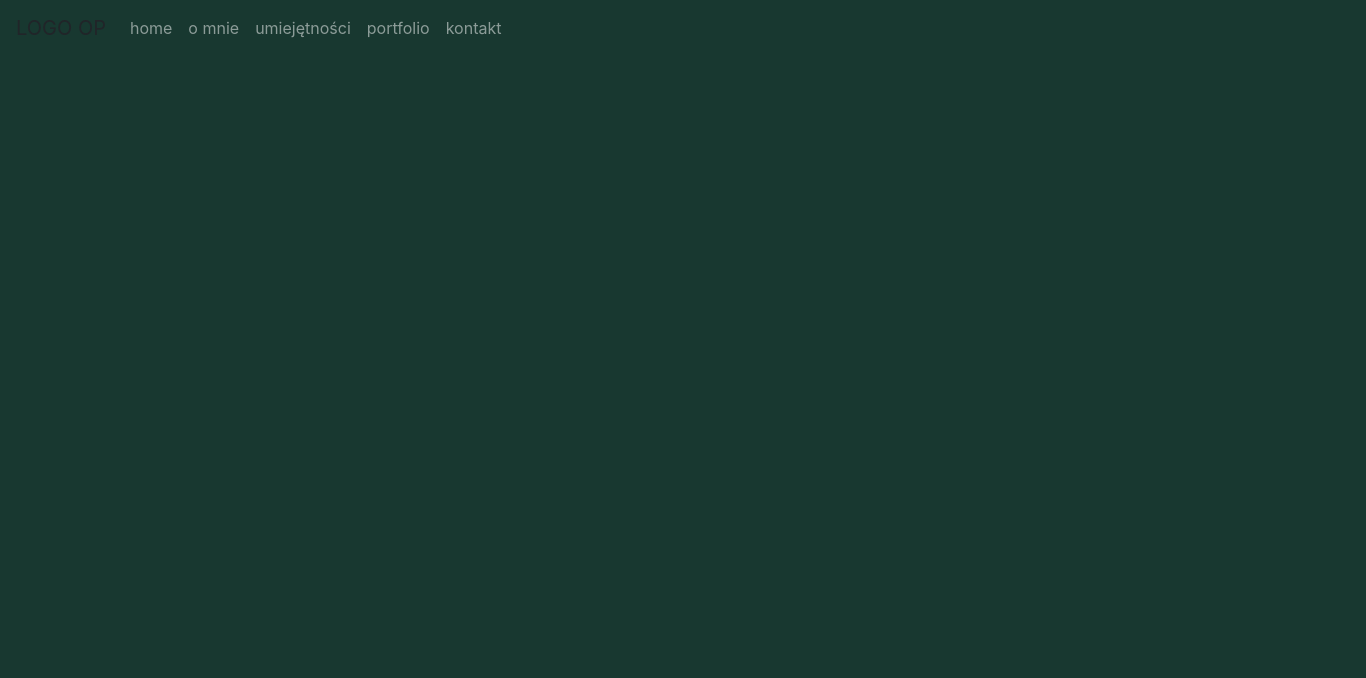
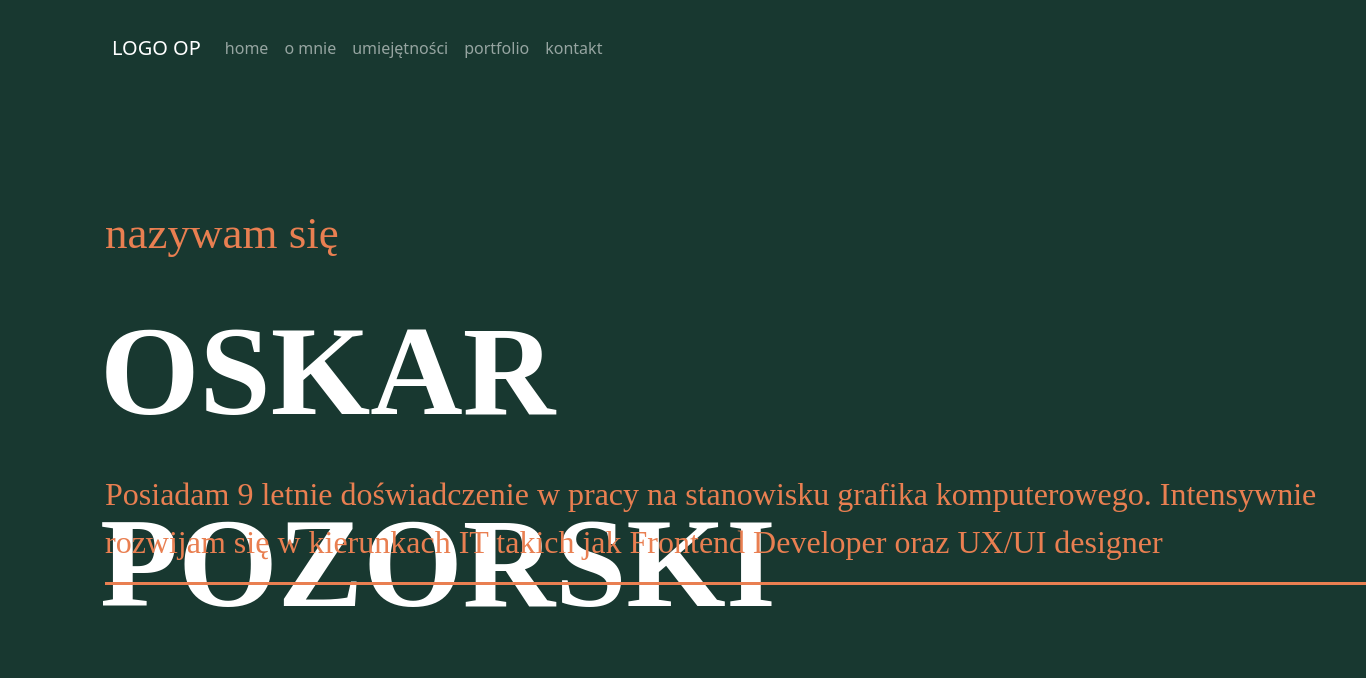
Before and after one commit to opski05/Moje-Portfolio, a website: page src/index.html in a window 1280 px wide. Shown: the whole page, 1366 px wide, since content can reach past the window. Drawn offline with nearby package versions, Linux system fonts and the light colour scheme.

Commit message:
section home

```diff
--- a/src/css/style.css
+++ b/src/css/style.css
@@ -1,9 +1,67 @@
 body{
   background-color: #183830;
   position: relative;
+  margin-left: 100px;
+  margin-right: 100px;
 }
 
 /*navbar*/
 .nav-link{
   color: #fffff;
 }
+.navbar{
+  margin-left: 100px;
+  margin-right: 100px;
+  margin-top: 20px;
+}
+
+/*home*/
+
+.home{
+  width: 100%;
+  height: 100%;
+  position: relative;
+  top: 200px;
+}
+
+.subtitle{
+  left: 5px;
+  top: 0px;
+  position: absolute;
+  color: #E97F51;
+  font-size: 45px;
+  font-family: Josefin Sans;
+  font-weight: 400;
+  word-wrap: break-word"
+}
+
+.big-title{
+  left: 0px;
+  top: 75px;
+  position: absolute;
+  color: white;
+  font-size: 128px;
+  font-family: Josefin Sans;
+  font-weight: 700;
+  text-transform: uppercase;
+  word-wrap: break-word"
+}
+
+.story{
+  width: 1261px;
+  left: 5px;
+  top: 270px;
+  position: absolute;
+  color: #E97F51;
+  font-size: 32px;
+  font-family: Josefin Sans;
+  font-weight: 300;
+  word-wrap: break-word"
+}
+
+.line{
+  width: 100%;
+  height: 3px; /* Grubość linii */
+  background-color: #E97F51; /* Kolor linii */
+  margin-top: 10px; /* Odstęp od innych elementów */
+}
--- a/src/index.html
+++ b/src/index.html
@@ -5,9 +5,10 @@
     <meta name="viewport" content="width=device-width, initial-scale=1.0">
     <meta http-equiv="X-UA-Compatible" content="ie=edge">
     <title>OSKAR</title>
-  <link href="https://use.fontawesome.com/releases/v5.7.2/css/all.css" rel="stylesheet">
-  <link href="https://cdn.jsdelivr.net/npm/bootstrap@5.1.3/dist/css/bootstrap.min.css" rel="stylesheet" integrity="sha384-1BmE4kWBq78iYhFldvKuhfTAU6auU8tT94WrHftjDbrCEXSU1oBoqyl2QvZ6jIW3" crossorigin="anonymous">
-  <link rel="stylesheet" href="https://maxcdn.bootstrapcdn.com/bootstrap/4.0.0/css/bootstrap.min.css">
+    <link rel="stylesheet" href="https://cdn.jsdelivr.net/npm/bootstrap@5.1.3/dist/css/bootstrap.min.css"
+        integrity="sha384-1BmE4kWBq78iYhFldvKuhfTAU6auU8tT94WrHftjDbrCEXSU1oBoqyl2QvZ6jIW3"
+        crossorigin="anonymous">
+    <link rel="stylesheet" href="https://use.fontawesome.com/releases/v5.7.2/css/all.css">
     <link rel="stylesheet" href="css/style.css">
 </head>
 
@@ -43,6 +44,25 @@
         </div>
       </nav>
 
+      <div class="home">
+
+        <div class="subtitle">
+          <p>nazywam się</p>
+        </div>
+
+        <div class="big-title">
+          <p>OSKAR POZORSKI</p>
+        </div>
+
+        <div class="story">
+          <p>Posiadam 9 letnie doświadczenie w pracy na stanowisku
+            grafika komputerowego. Intensywnie rozwijam się
+            w kierunkach IT takich jak Frontend Developer oraz UX/UI designer</p>
+          <div class="line"></div>
+        </div>
+
+      </div>
+
 
     </body>
 </html>
```
Lines whose indentation alone changed are shown as unchanged.
